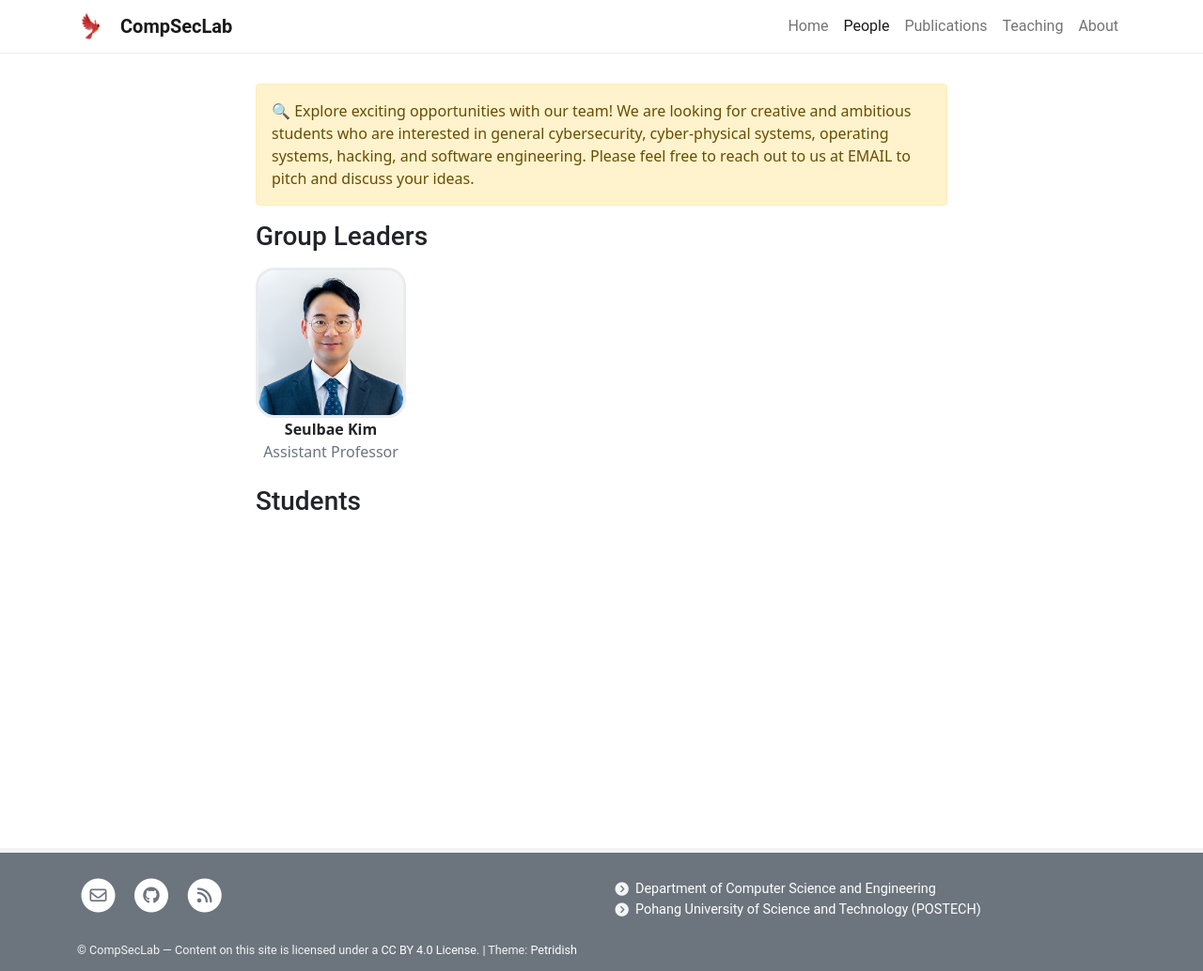
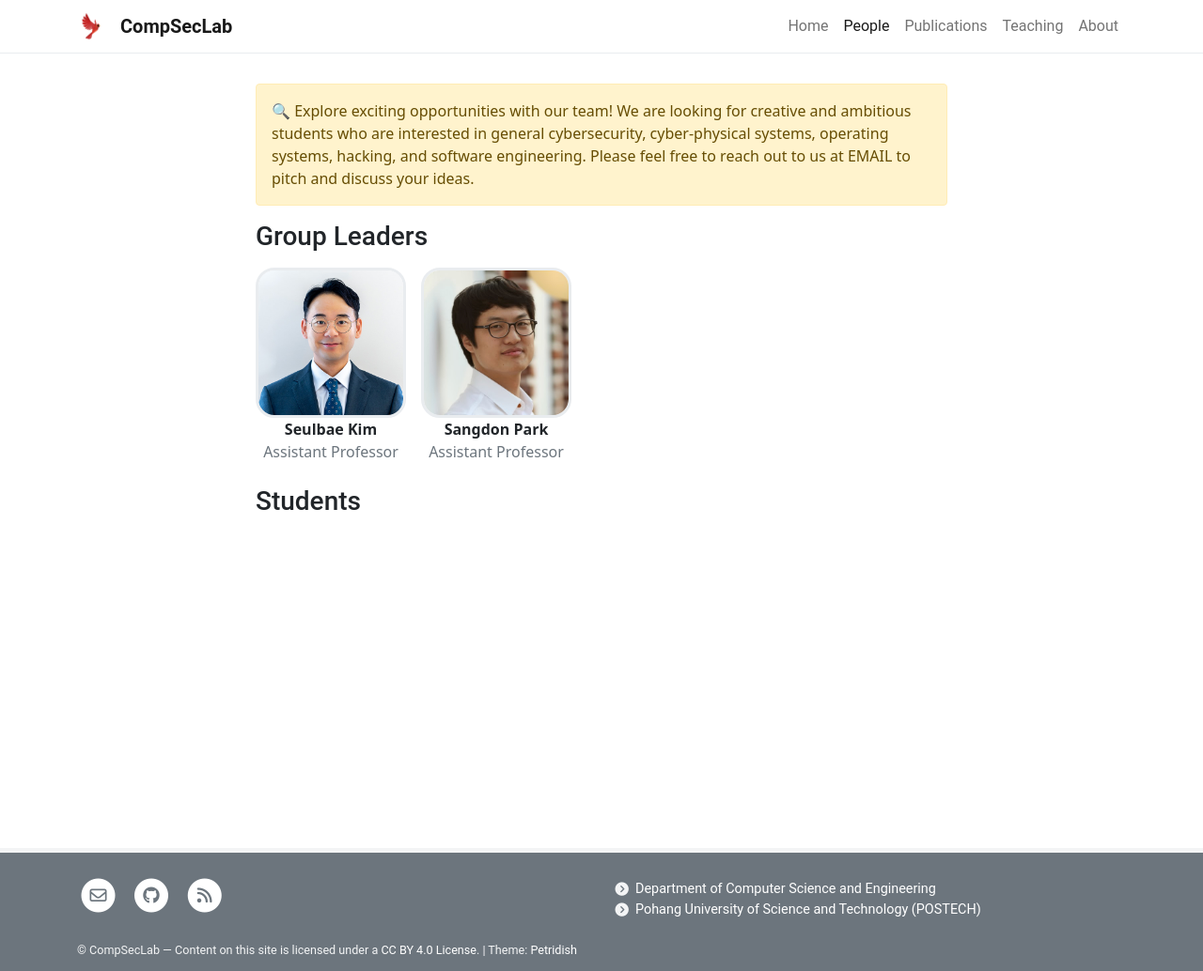
Before and after one commit to postech-compsec/postech-compsec.github.io, a Jekyll site: the page built from pages/people.md, in a window 1280 px wide. Shown: the whole page at 94% size. Built offline with Jekyll 4.4.1, drawn with Linux system fonts in a browser that asks for light colours; nearby versions of some CDN libraries.

Commit message:
add sangdon

```diff
--- a/_data/people.yml
+++ b/_data/people.yml
@@ -3,6 +3,11 @@ leaders:
   role: Assistant Professor
   image: assets/people/seulbae.jpg
   site: https://seulbae-security.github.io
+
+- name: Sangdon Park
+  role: Assistant Professor
+  image: assets/people/sangdon.jpg
+  site: https://sangdon.github.io/
 
 # students:
 # - name: John Doe
```
Also changed, not shown: assets/people/sangdon.jpg (added).
